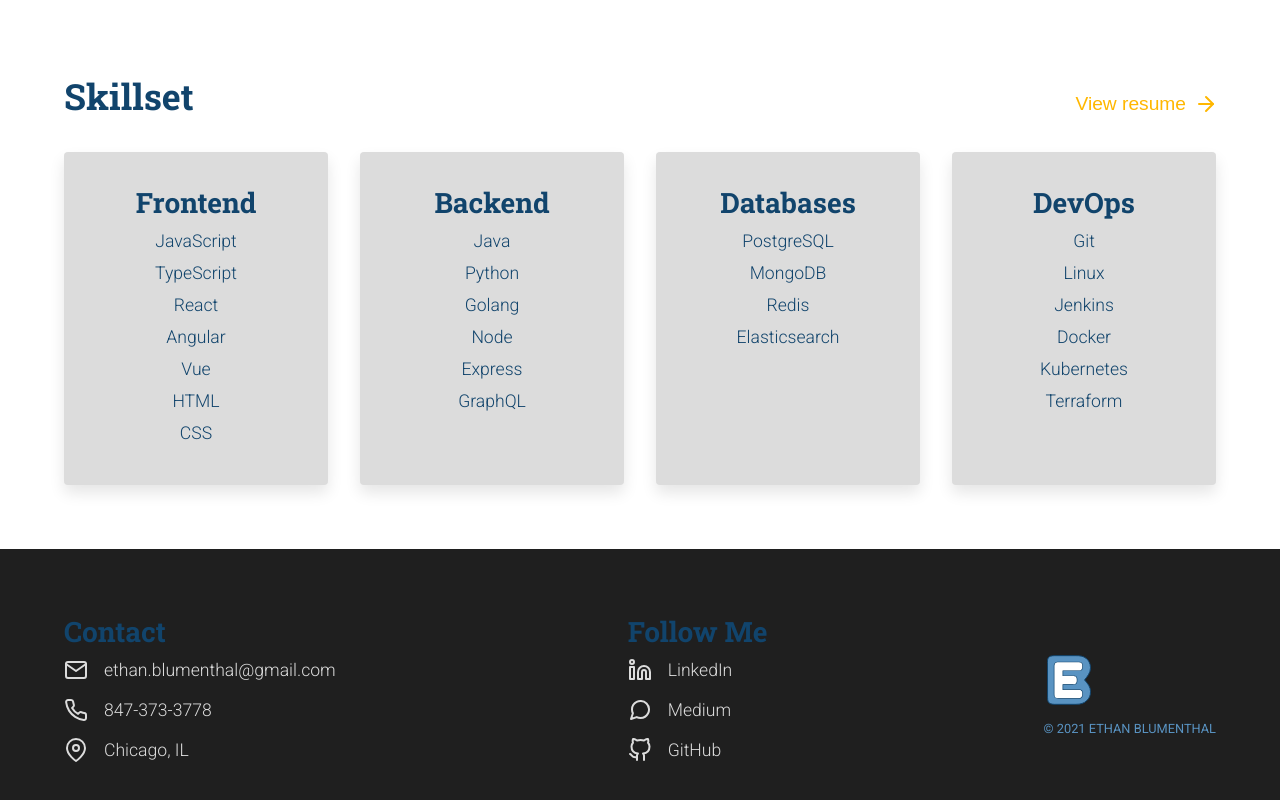
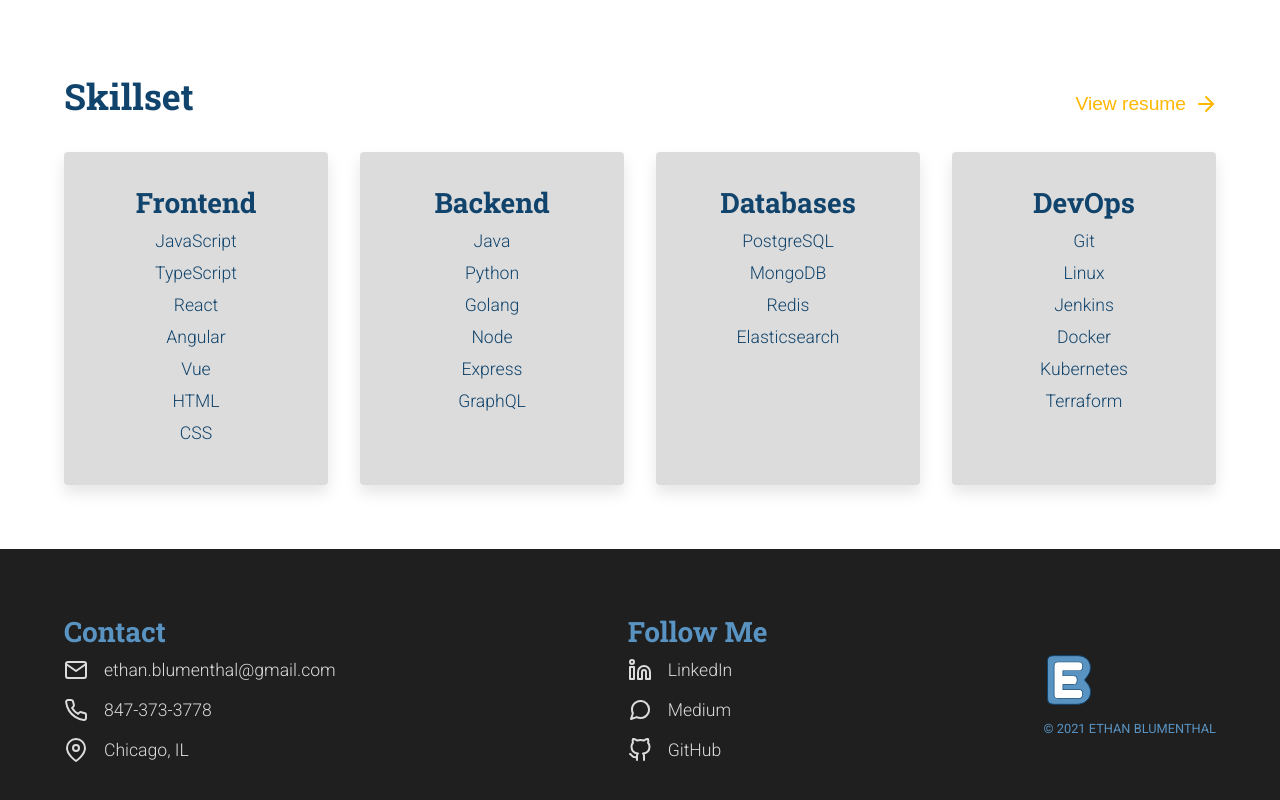
Before and after one commit to ethanblumenthal/personal-website, a Next.js app: page /about in a window 1280 px wide. Shown: the part 1503-2303 px from the top of the page. Built offline with nearby package versions, Linux system fonts and the light colour scheme; no server answers.

Commit message:
Added AWS credential.

```diff
--- a/components/footer.tsx
+++ b/components/footer.tsx
@@ -30,7 +30,7 @@ const Footer = () => (
       <ContentContainer>
         <FooterContainer>
           <StackContainer>
-            <CardHeader style={{ marginBottom: '0.5rem' }}>Contact</CardHeader>
+            <CardHeader style={{ marginBottom: '0.5rem', color: '#5993C2' }}>Contact</CardHeader>
 
             <Anchor href="mailto:ethan.blumenthal@gmail.com" target="_blank">
               <Mail />
@@ -49,7 +49,7 @@ const Footer = () => (
           </StackContainer>
 
           <StackContainer>
-            <CardHeader style={{ marginBottom: '0.5rem' }}>Follow Me</CardHeader>
+            <CardHeader style={{ marginBottom: '0.5rem', color: '#5993C2' }}>Follow Me</CardHeader>
 
             <Anchor href="https://www.linkedin.com/in/ethanblumenthal/" target="_blank">
               <Linkedin />
--- a/utils/constants.ts
+++ b/utils/constants.ts
@@ -48,7 +48,7 @@ export const CERTIFICATIONS = [
   {
     title: 'Solutions Architect',
     description: 'Amazon Web Services',
-    link: `https://aws.amazon.com/certification/certified-solutions-architect-associate/`,
+    link: `https://www.youracclaim.com/badges/8a0ce950-5147-4836-b4ea-094199021f76`,
     icon: 'code',
   },
   {
```
